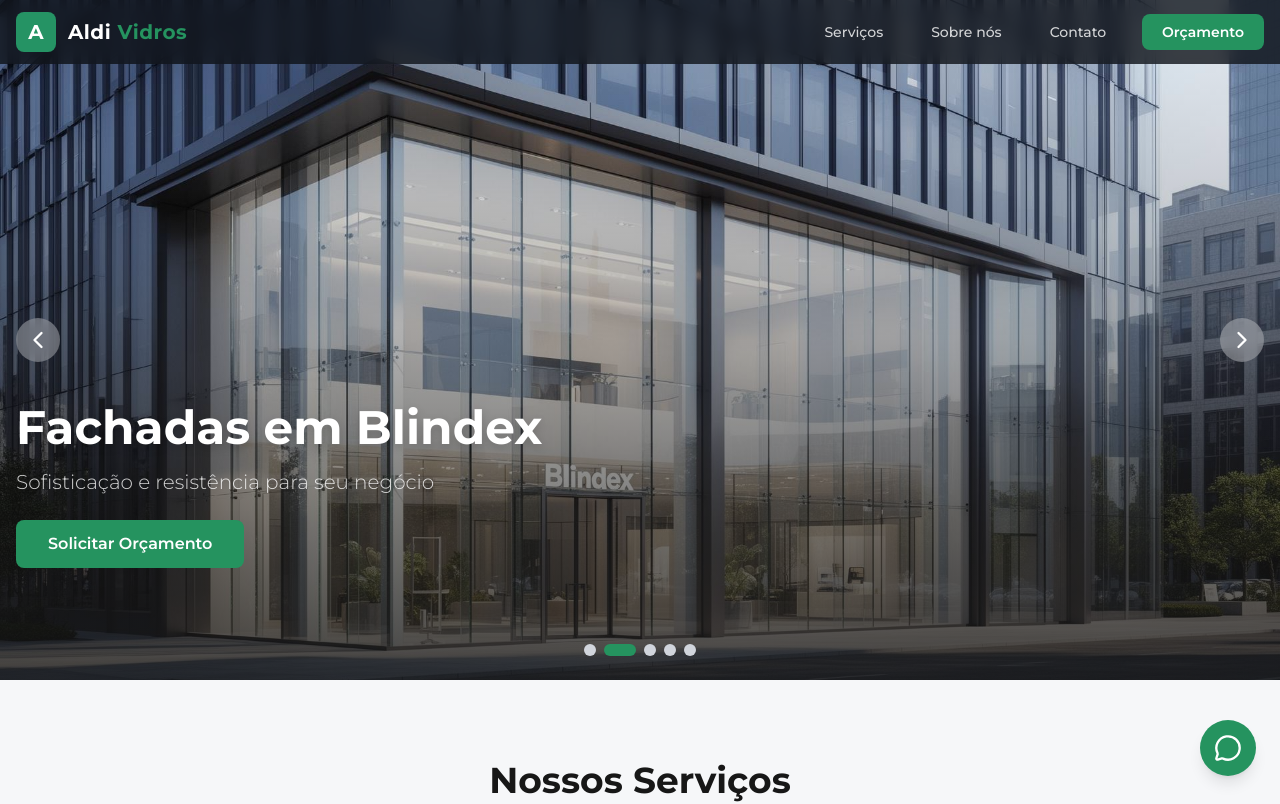
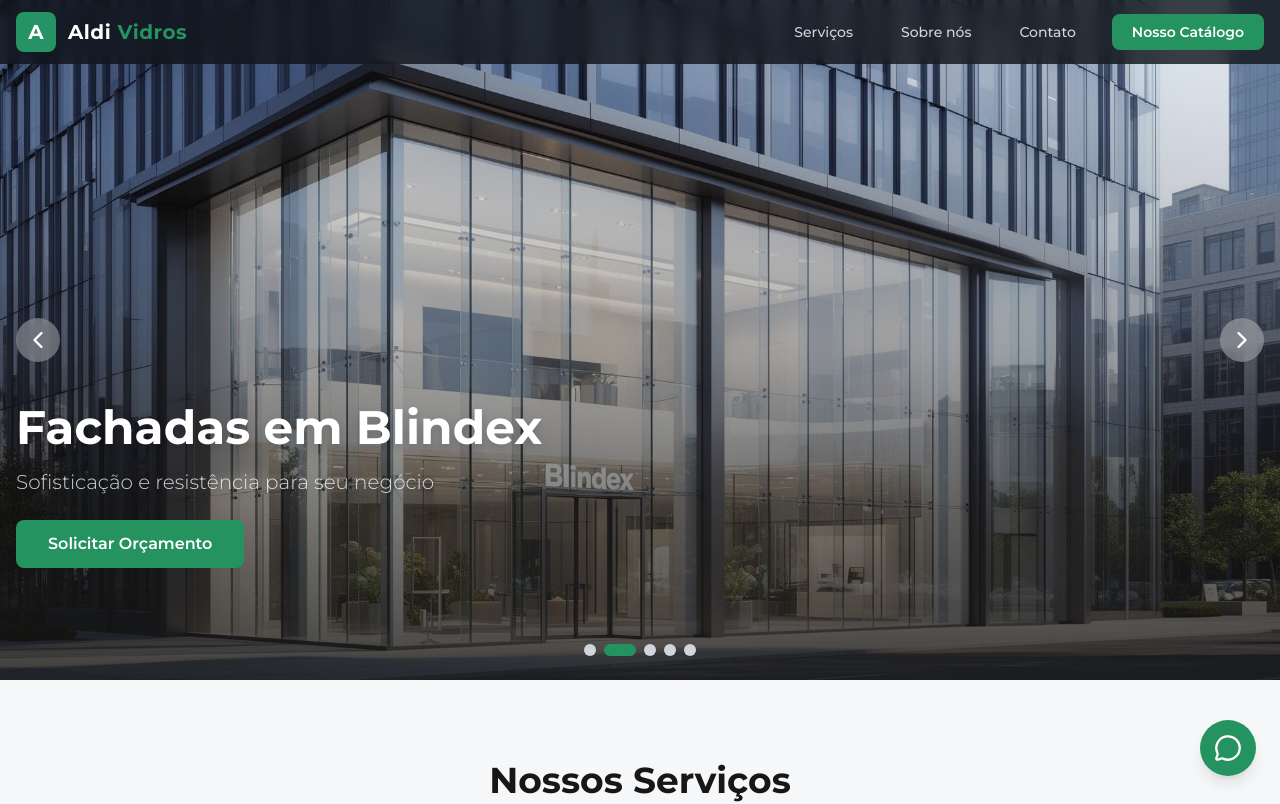
Before and after one commit to Kalion144/vidracaria_aldi, a Next.js app: page / in a window 1280 px wide. Shown: the top 804 px of the page. Built offline with nearby package versions, Linux system fonts and the light colour scheme.

Commit message:
update title header

```diff
--- a/src/components/Header.tsx
+++ b/src/components/Header.tsx
@@ -54,7 +54,7 @@
             rel="noopener noreferrer"
             className="ml-2 px-5 py-2 rounded-lg text-sm font-semibold bg-[#25935F] text-white transition-all duration-300 ease-in-out hover:-translate-y-[2px] hover:shadow-[0_0_25px_hsl(152_60%_36%_/_0.4),0_0_50px_hsl(152_60%_36%_/_0.15)]"
           >
-            Orçamento
+            Nosso Catálogo
           </a>
         </nav>
 
```
